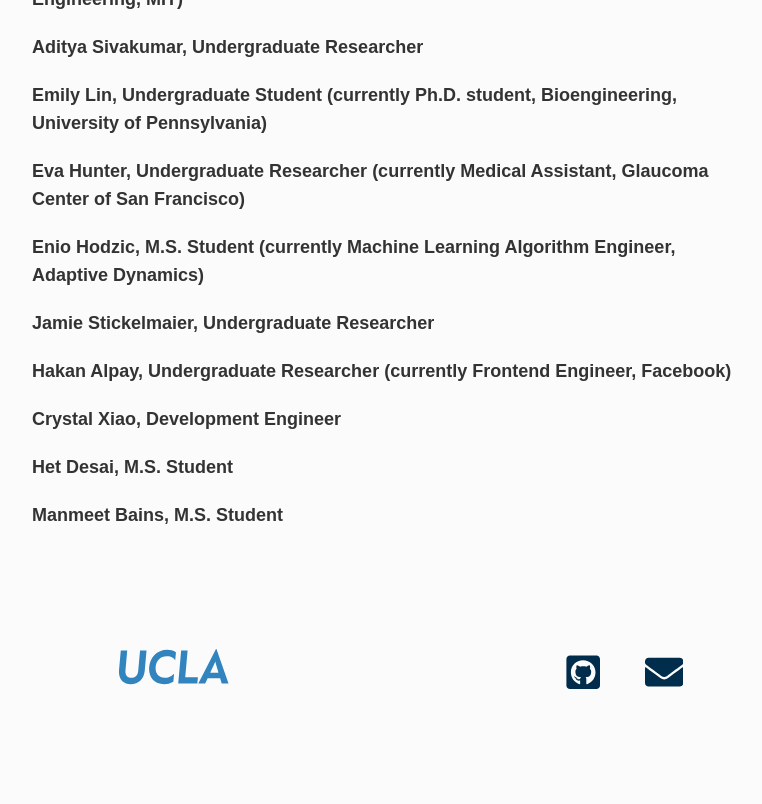
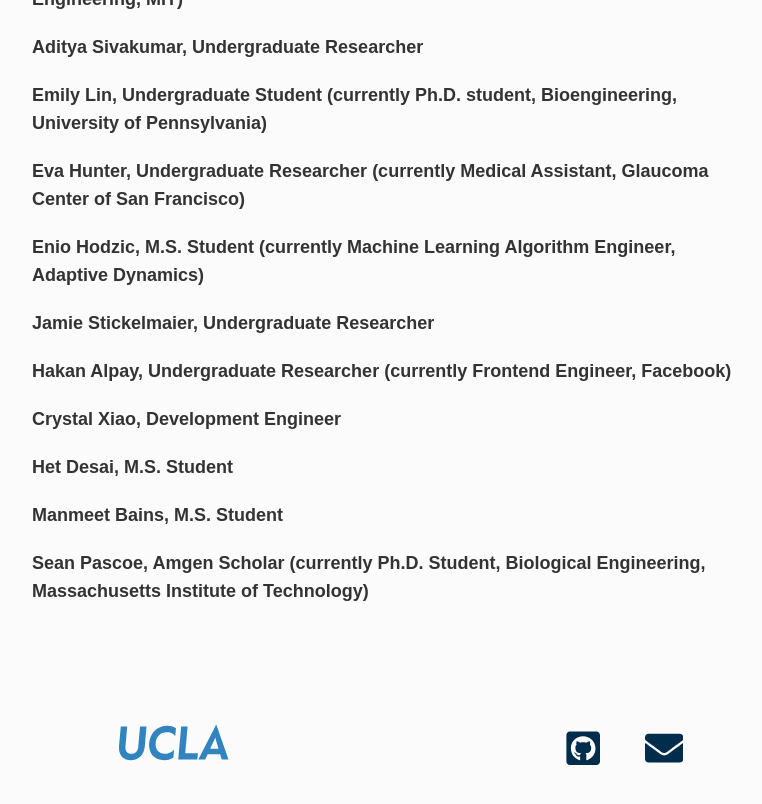
Before and after one commit to meyer-lab/asmlab.org, a Jekyll site: the page built from team/index.md, in a window 1280 px wide and 900 px high, scrolled down 8704 px. Shown: the top 804 px of the window, without its empty margins (253-1015 px from the left). Built offline with Jekyll 4.4.1, drawn with Linux system fonts in a browser that asks for light colours; some web fonts are replaced; some of the changed lines change nothing that is shown.

Commit message:
Add from 8-year review

```diff
--- a/_data/team.yml
+++ b/_data/team.yml
@@ -40,7 +40,26 @@
   joined: 2021
   left: 2024
   postposition: Ph.D. student, Bioengineering, University of Pennsylvania
+  awards:
+    - Amgen Scholar, Caltech
+    - Research Poster Award, BE Research Day
   keywords: cytokines, computational
+
+# - Research Poster Award, BE Research Day, Helen Kaidantzis, 2024
+# - Helen Kaidantzis (Computational and Systems Biology)
+# - Priyanka Shrestha (Amgen Scholar)
+# - Carly Gordon (Bruins in Genomics Summer Research Program)
+# - Jalissa Emmens (Bruins in Genomics Summer Research Program)
+# - Hamza Ahmed (Bruins in Genomics Summer Research Program)
+# - Jacqueline Durney (Bruins in Genomics Summer Research Program)
+# - Madison Wahlsten (Bruins in Genomics Summer Research Program)
+
+- name: Sean Pascoe
+  position: Amgen Scholar
+  joined: 2023
+  left: 2023
+  postposition: Ph.D. Student, Biological Engineering, Massachusetts Institute of Technology
+  keywords: tensors, computational
 
 - name: Brian Orcutt-Jahns
   position: Ph.D. Student
@@ -195,6 +214,8 @@
   position: Amgen Scholar
   joined: 2019
   left: 2019
+  awards:
+    - National Science Foundation Graduate Research Fellowship
   keywords:
 
 - name: Moriah Garcia
```
